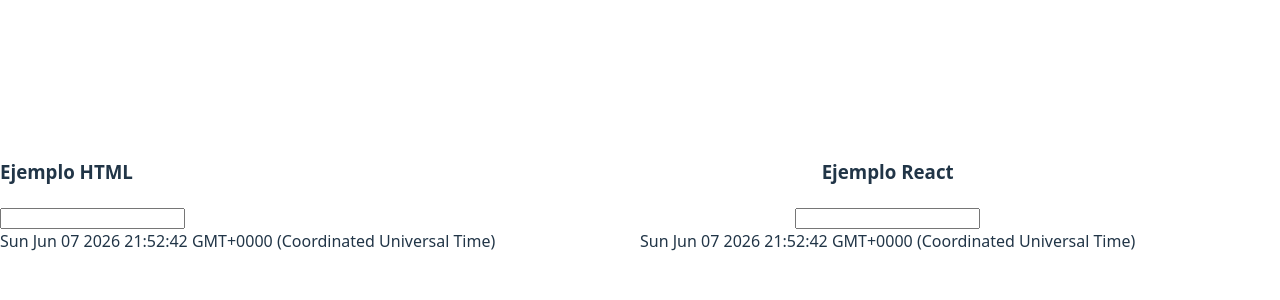
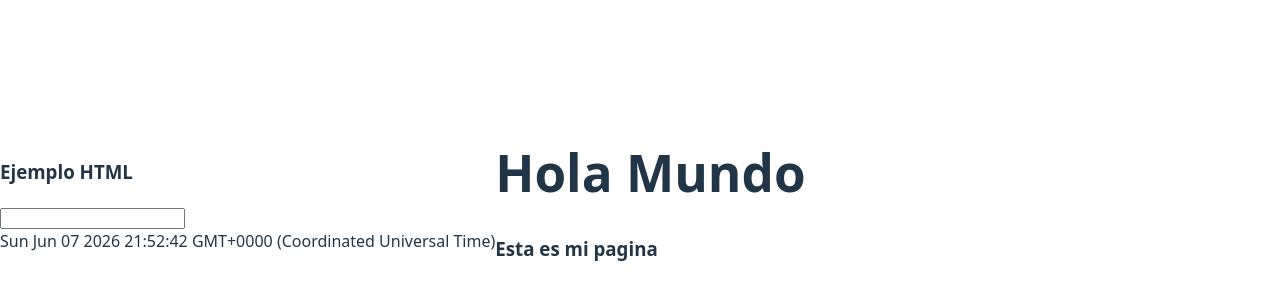
Before and after one commit to JLXP/react-peliculas, a React (Vite) app: page / in a window 1280 px wide. Shown: the part 204-504 px from the top of the page. Built offline with nearby package versions, Linux system fonts and the light colour scheme.

Commit message:
react.Fragment

```diff
--- a/src/App.tsx
+++ b/src/App.tsx
@@ -1,24 +1,12 @@
-import { useEffect, useState } from 'react'
-import './App.css'
-
 function App() {
 
-  const [horaActual, setHoraActual] = useState(new Date());
-
-  useEffect(()=>{
-    const timeId = setInterval (()=>{
-      setHoraActual(new Date());
-    }, 1000);
-
-    return ()=> clearInterval(timeId);
-  })
 
   return (
-    <div>
-      <h3>Ejemplo React</h3>
-      <input/>
-      <div>{horaActual.toString()}</div>
-    </div>
+    <>
+      <h1>Hola Mundo</h1>
+      <h3>Esta es mi pagina</h3>
+    </>
+
   )
 }
 
```
